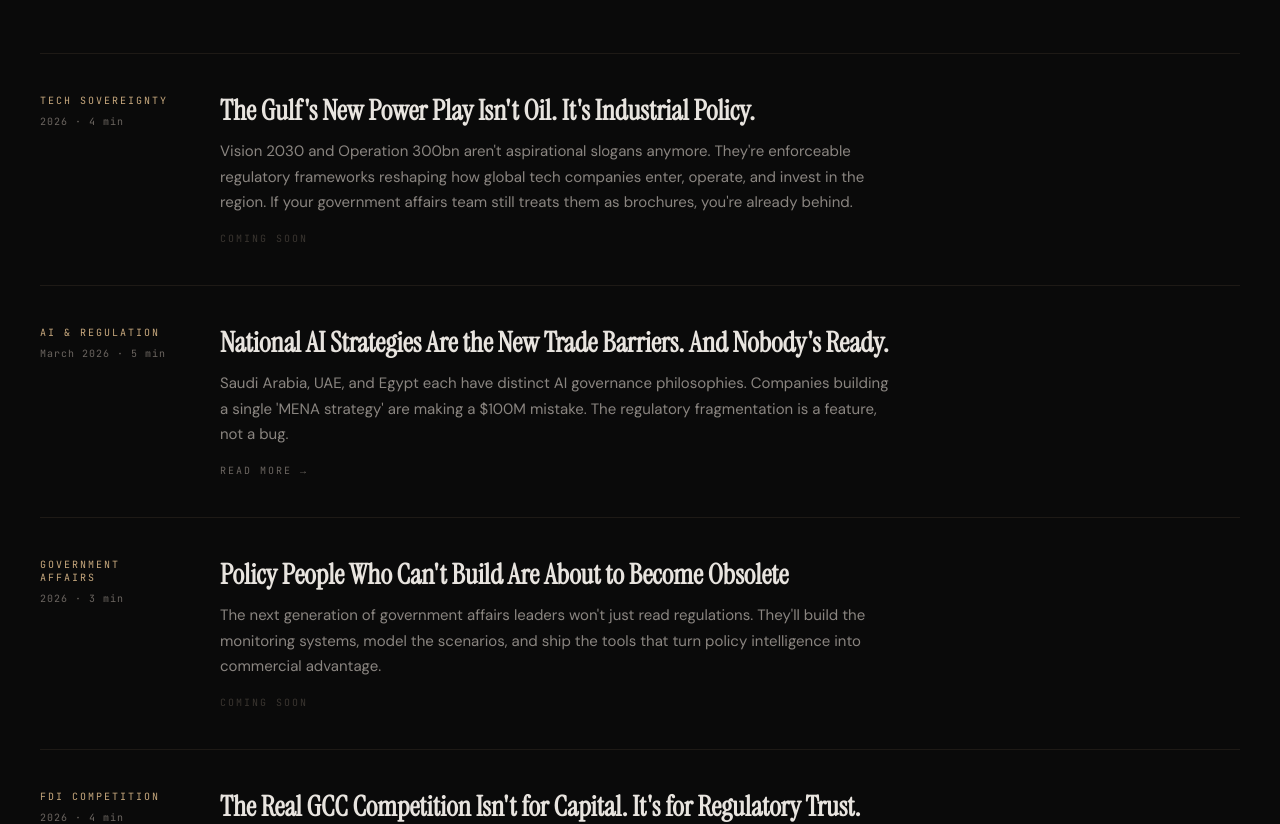
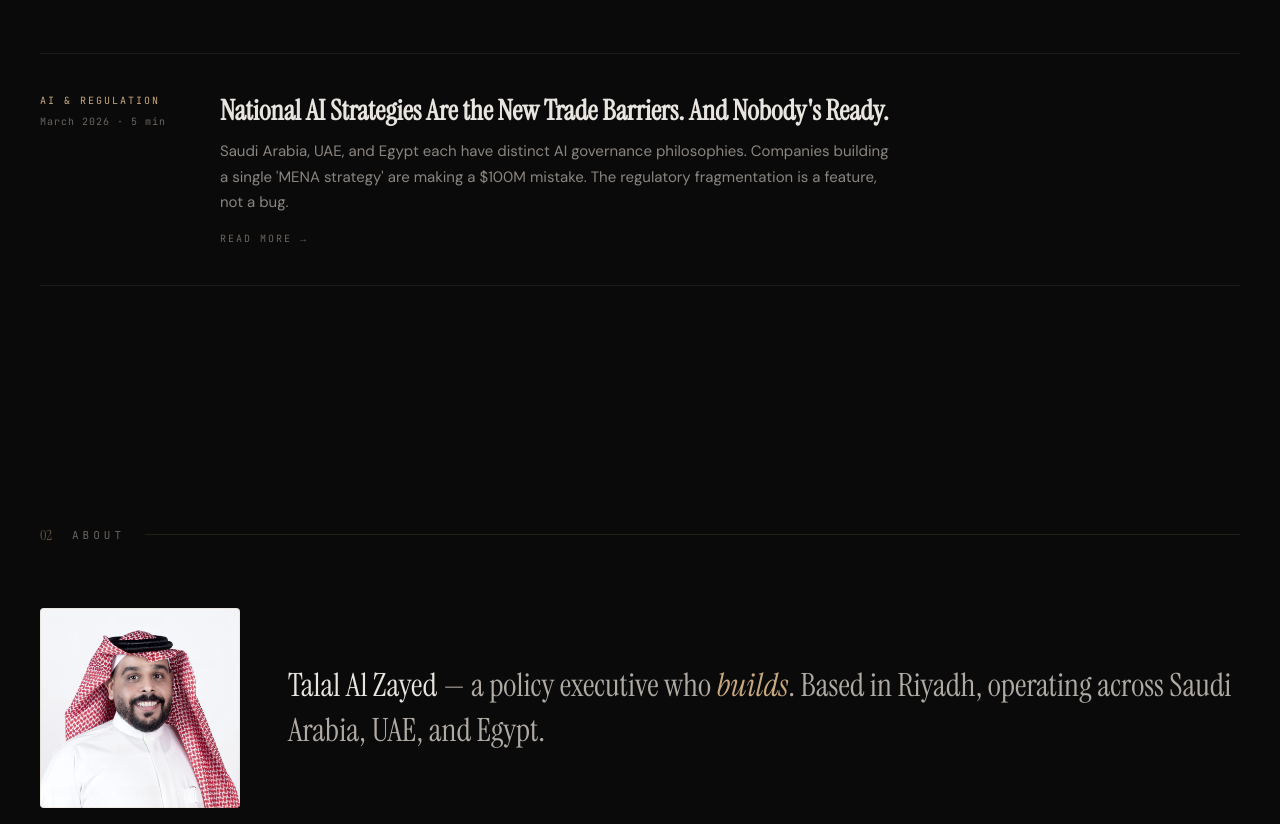
Before and after one commit to talalzd/talal-site, a React (Vite) app: page / in a window 1280 px wide. Shown: the part 1140-1964 px from the top of the page. Built offline with nearby package versions, Linux system fonts and the light colour scheme.

Commit message:
Update App.jsx

```diff
--- a/src/App.jsx
+++ b/src/App.jsx
@@ -3,45 +3,8 @@
 
 const SECTIONS = ["home", "perspectives", "about", "connect"];
 
-// Placeholder perspectives (articles without full content yet)
-const placeholders = [
-  {
-    id: 1,
-    tag: "TECH SOVEREIGNTY",
-    title: "The Gulf's New Power Play Isn't Oil. It's Industrial Policy.",
-    excerpt:
-      "Vision 2030 and Operation 300bn aren't aspirational slogans anymore. They're enforceable regulatory frameworks reshaping how global tech companies enter, operate, and invest in the region. If your government affairs team still treats them as brochures, you're already behind.",
-    date: "2026",
-    readTime: "4 min",
-    content: null,
-  },
-  {
-    id: 3,
-    tag: "GOVERNMENT AFFAIRS",
-    title: "Policy People Who Can't Build Are About to Become Obsolete",
-    excerpt:
-      "The next generation of government affairs leaders won't just read regulations. They'll build the monitoring systems, model the scenarios, and ship the tools that turn policy intelligence into commercial advantage.",
-    date: "2026",
-    readTime: "3 min",
-    content: null,
-  },
-  {
-    id: 4,
-    tag: "FDI COMPETITION",
-    title: "The Real GCC Competition Isn't for Capital. It's for Regulatory Trust.",
-    excerpt:
-      "Every sovereign wealth fund has capital. What separates the winners in attracting global tech investment is regulatory predictability, transparent governance frameworks, and the institutional maturity to keep promises across Vision milestones.",
-    date: "2026",
-    readTime: "4 min",
-    content: null,
-  },
-];
-
-// Merge published articles with placeholders, sorted by id
-const allPerspectives = [
-  ...articleData,
-  ...placeholders.filter((p) => !articleData.find((a) => a.id === p.id)),
-].sort((a, b) => a.id - b.id);
+// All perspectives come from articles.js
+const allPerspectives = articleData;
 
 const career = [
   {
```
